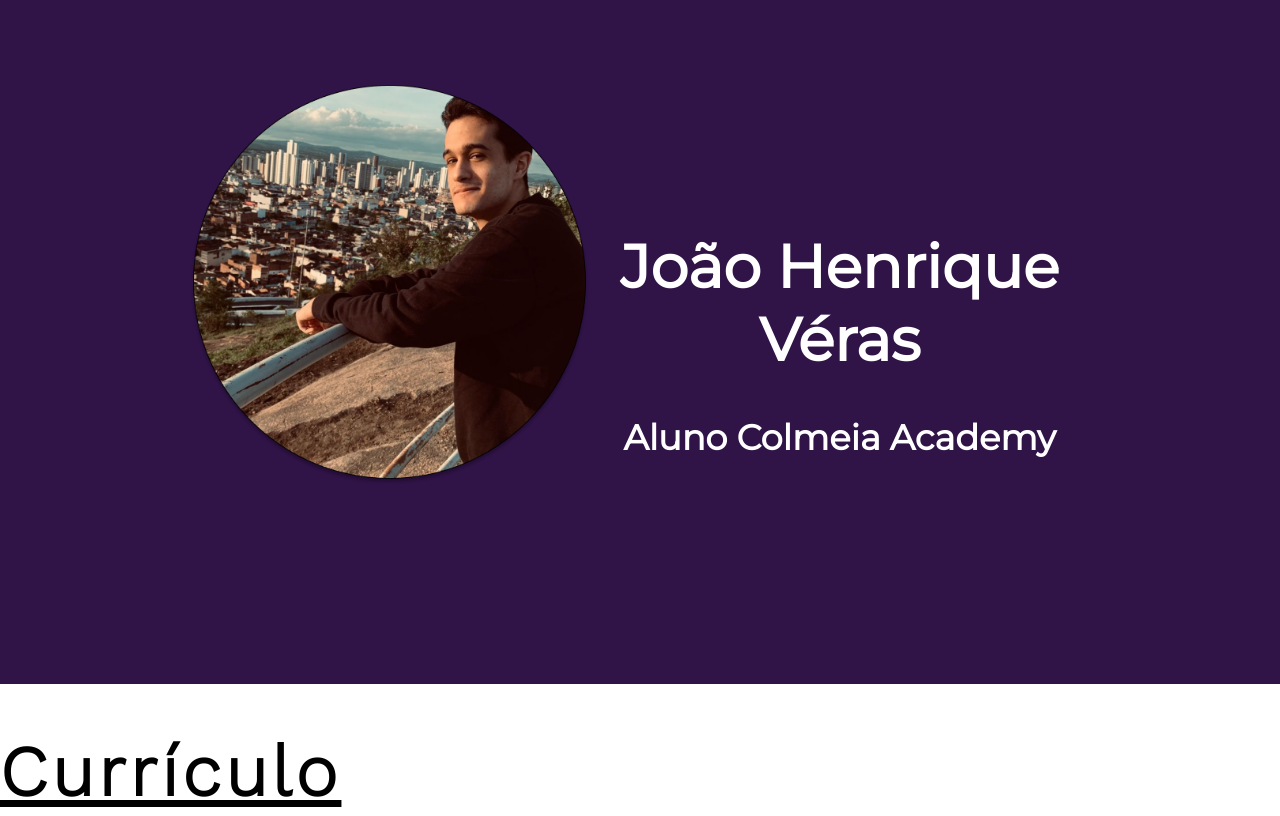
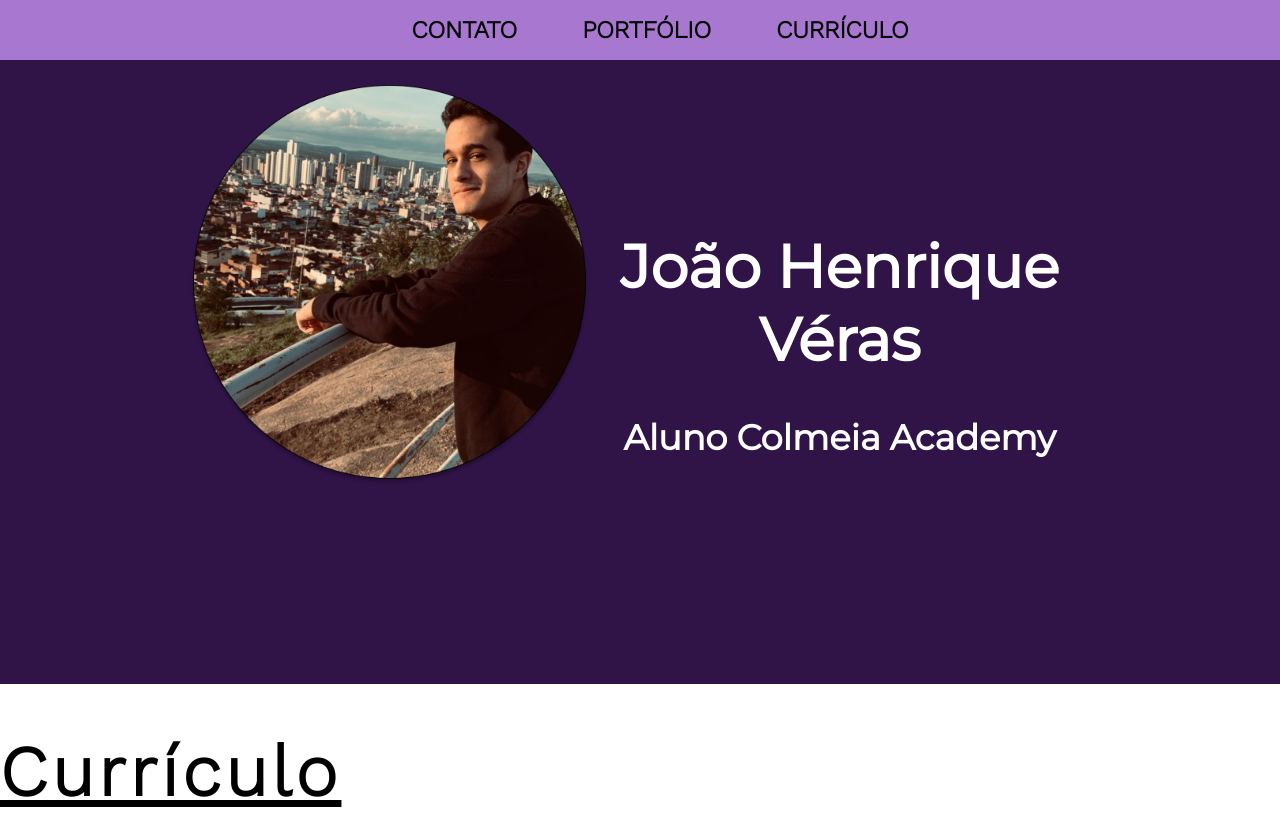
Before and after one commit to JoaaoHenrique/Aula-04-Landing-Page-Pessoal, a plain HTML site: page index.html in a window 1280 px wide. Shown: the top 816 px of the page. Drawn offline with nearby package versions, Linux system fonts and the light colour scheme.

Commit message:
navigation menu created

```diff
--- a/index.html
+++ b/index.html
@@ -22,12 +22,21 @@
 
     <body>
 
+        <nav>
+            <ul>
+                <li><a href="">Contato</a></li>
+                <li><a href="">Portfólio</a></li>
+                <li><a href="">Currículo</a></li>
+            </ul>
+        </nav>
+
         <header>
             <img src="Ellipse 1.png" alt="Foto de João Henrique" srcset="">
             <h1>João Henrique Véras</h1>
             <h3>Aluno Colmeia Academy</h3>
 
         </header>
+
         <h1 class="tittle">Currículo</h1>
 
         <section>
--- a/style.css
+++ b/style.css
@@ -1,5 +1,27 @@
 body{
     margin: 0%;
+}
+
+nav{
+    background-color: #A877D0;
+    text-align: center;
+    width: 100%;
+    position: fixed;
+    color: #000;
+    font-family: 'Work Sans', sans-serif;
+}
+
+nav ul li{
+    display: inline;
+    padding: 30px;
+    font-size: x-large;
+}
+
+nav ul li a{
+    text-decoration: none;
+    text-transform: uppercase;
+    font-weight: bold;
+    color: #000;
 }
 
 header{
```
